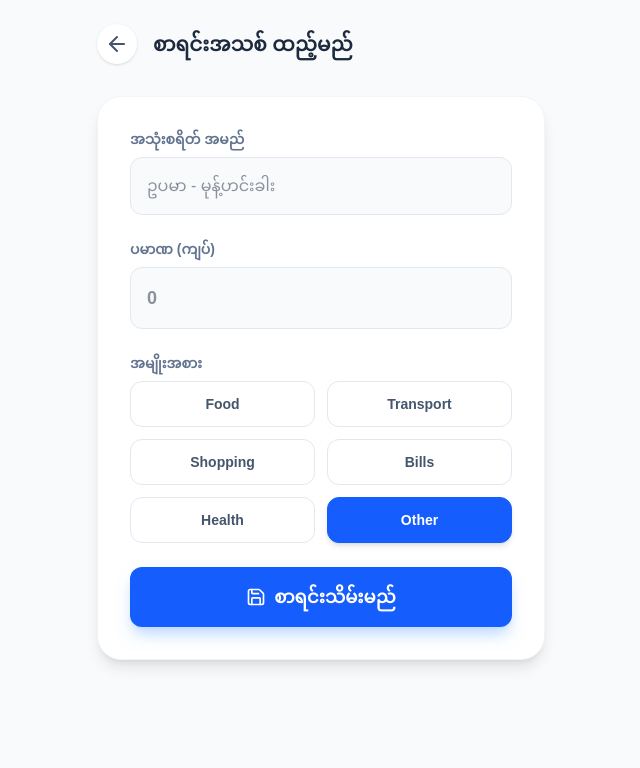
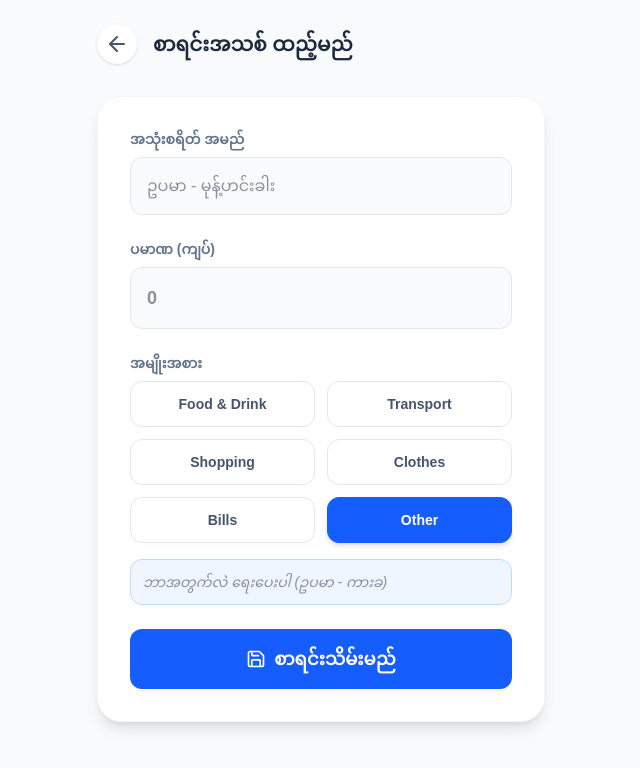
Before and after one commit to MgKyalNgar/voice-expense-tracker, a Next.js app: page /add in a window 1280 px wide. Both pictures are taken after a click on the button "Other". Shown: the top 768 px of the page, without its empty margins (319-959 px from the left). Built offline with nearby package versions, Linux system fonts and the light colour scheme.

Commit message:
Update category and Add Other Text Box

```diff
--- a/app/add/page.tsx
+++ b/app/add/page.tsx
@@ -6,37 +6,42 @@ import { useRouter } from 'next/navigation';
 import { ArrowLeft, Save, Loader2 } from 'lucide-react';
 import Link from 'next/link';
 
-const CATEGORIES = ['Food', 'Transport', 'Shopping', 'Bills', 'Health', 'Other'];
+// အမျိုးအစားအသစ်များ
+const CATEGORIES = ['Food & Drink', 'Transport', 'Shopping', 'Clothes', 'Bills', 'Other'];
 
 export default function ManualAdd() {
   const router = useRouter();
   const [loading, setLoading] = useState(false);
+  const [otherDetail, setOtherDetail] = useState(''); // Other အတွက် state
   const [formData, setFormData] = useState({
     item: '',
     amount: '',
-    category: 'Food'
+    category: 'Food & Drink'
   });
 
   const handleSubmit = async (e: React.FormEvent) => {
-    e.preventDefault(); // Page reload မဖြစ်အောင် တားဆီးခြင်း
+    e.preventDefault();
     if (!formData.item || !formData.amount) return alert("အချက်အလက်များ ပြည့်စုံအောင် ဖြည့်ပါ");
 
     setLoading(true);
+
+    // Other ဖြစ်ရင် category နာမည်ကို format ပြောင်းမယ်
+    const finalCategory = formData.category === 'Other' && otherDetail
+      ? `Other (${otherDetail})`
+      : formData.category;
+
     try {
       const { error } = await supabase.from('expenses').insert([
         {
           item: formData.item,
           amount: Number(formData.amount),
-          category: formData.category
+          category: finalCategory
         }
       ]);
 
       if (error) throw error;
-
-      // ပြီးရင် Home ကို ပြန်ပို့မည်
       alert("စာရင်းသွင်းပြီးပါပြီ!");
       router.push('/');
-
     } catch (error: any) {
       alert("Error: " + error.message);
     } finally {
@@ -67,7 +72,7 @@ export default function ManualAdd() {
               placeholder="ဥပမာ - မုန့်ဟင်းခါး"
               value={formData.item}
               onChange={(e) => setFormData({ ...formData, item: e.target.value })}
-              className="w-full p-4 bg-slate-50 rounded-xl border border-slate-200 focus:outline-none focus:ring-2 focus:ring-blue-500 text-slate-800 font-medium"
+              className="w-full p-4 bg-slate-50 rounded-xl border border-slate-200 focus:outline-none focus:ring-2 focus:ring-blue-500 text-slate-800"
             />
           </div>
 
@@ -86,7 +91,7 @@ export default function ManualAdd() {
           {/* Category */}
           <div>
             <label className="block text-slate-500 font-bold mb-2 text-sm">အမျိုးအစား</label>
-            <div className="grid grid-cols-2 gap-3">
+            <div className="grid grid-cols-2 gap-3 mb-4">
               {CATEGORIES.map((cat) => (
                 <button
                   key={cat}
@@ -102,18 +107,30 @@ export default function ManualAdd() {
                 </button>
               ))}
             </div>
+
+            {/* Other ကိုနှိပ်မှ ပေါ်လာမယ့် Box */}
+            {formData.category === 'Other' && (
+              <div className="animate-in fade-in slide-in-from-top-2">
+                <input
+                  type="text"
+                  placeholder="ဘာအတွက်လဲ ရေးပေးပါ (ဥပမာ - ကားခ)"
+                  value={otherDetail}
+                  onChange={(e) => setOtherDetail(e.target.value)}
+                  className="w-full p-3 bg-blue-50 rounded-xl border border-blue-200 focus:outline-none focus:ring-2 focus:ring-blue-500 text-slate-800 text-sm italic"
+                />
+              </div>
+            )}
           </div>
 
           {/* Submit Button */}
           <button
             type="submit"
             disabled={loading}
-            className="w-full bg-blue-600 text-white py-4 rounded-xl font-bold text-lg hover:bg-blue-700 transition-all shadow-lg shadow-blue-200 flex items-center justify-center gap-2 mt-4"
+            className="w-full bg-blue-600 text-white py-4 rounded-xl font-bold text-lg hover:bg-blue-700 transition-all flex items-center justify-center gap-2"
           >
             {loading ? <Loader2 className="animate-spin" /> : <Save size={20} />}
             စာရင်းသိမ်းမည်
           </button>
-
         </form>
       </div>
     </div>
--- a/app/page.tsx
+++ b/app/page.tsx
@@ -63,16 +63,16 @@ export default function Home() {
 
       {/* Top Navigation Bar */}
       <div className="absolute top-6 w-full max-w-md flex justify-between px-6">
-        {/* လက်ဖြင့်ရိုက်ရန် ခလုတ် (ဘယ်ဘက်) */}
+        {/* လက်ဖြင့်ရိုက်ရန် ခလုတ် (ဘယ်ဘက်) */}(စာဖြင့်ရိုက်ရန်)
         <Link href="/add" className="flex items-center gap-2 bg-white px-4 py-2 rounded-2xl shadow-sm border border-slate-100 text-slate-600 font-bold hover:bg-slate-50 transition-all">
           <Keyboard size={20} />
-          <span className="hidden sm:inline">Manual Add (စာဖြင့်ရိုက်ရန်)</span>
+          <span className="hidden sm:inline">Manual Add</span>
         </Link>
 
-        {/* Dashboard ခလုတ် (ညာဘက်) */}
+        {/* Dashboard ခလုတ် (ညာဘက်) */}(စာရင်းကြည့်ရန်)
         <Link href="/dashboard" className="flex items-center gap-2 bg-white px-4 py-2 rounded-2xl shadow-sm border border-slate-100 text-blue-600 font-bold hover:bg-blue-50 transition-all">
           <LayoutDashboard size={20} />
-          <span className="hidden sm:inline">Dashboard (စာရင်းကြည့်ရန်)</span>
+          <span className="hidden sm:inline">Dashboard</span>
         </Link>
       </div>
 
--- a/lib/gemini.ts
+++ b/lib/gemini.ts
@@ -27,7 +27,7 @@ export async function parseExpense(raw: string): Promise<ExpenseInfo> {
     Input: "${raw}"
 
     Return ONLY a valid JSON object with:
-    { "item": "corrected item name in Burmese", "amount": number, "category": "Food|Transport|Bills|Shopping|Other" }
+    { "item": "corrected item name in Burmese", "amount": number, "category": "Food & Drink|Transport|Shopping|Clothes|Bills|Other" }
   `;
 
   const result = await model.generateContent(prompt);
```
